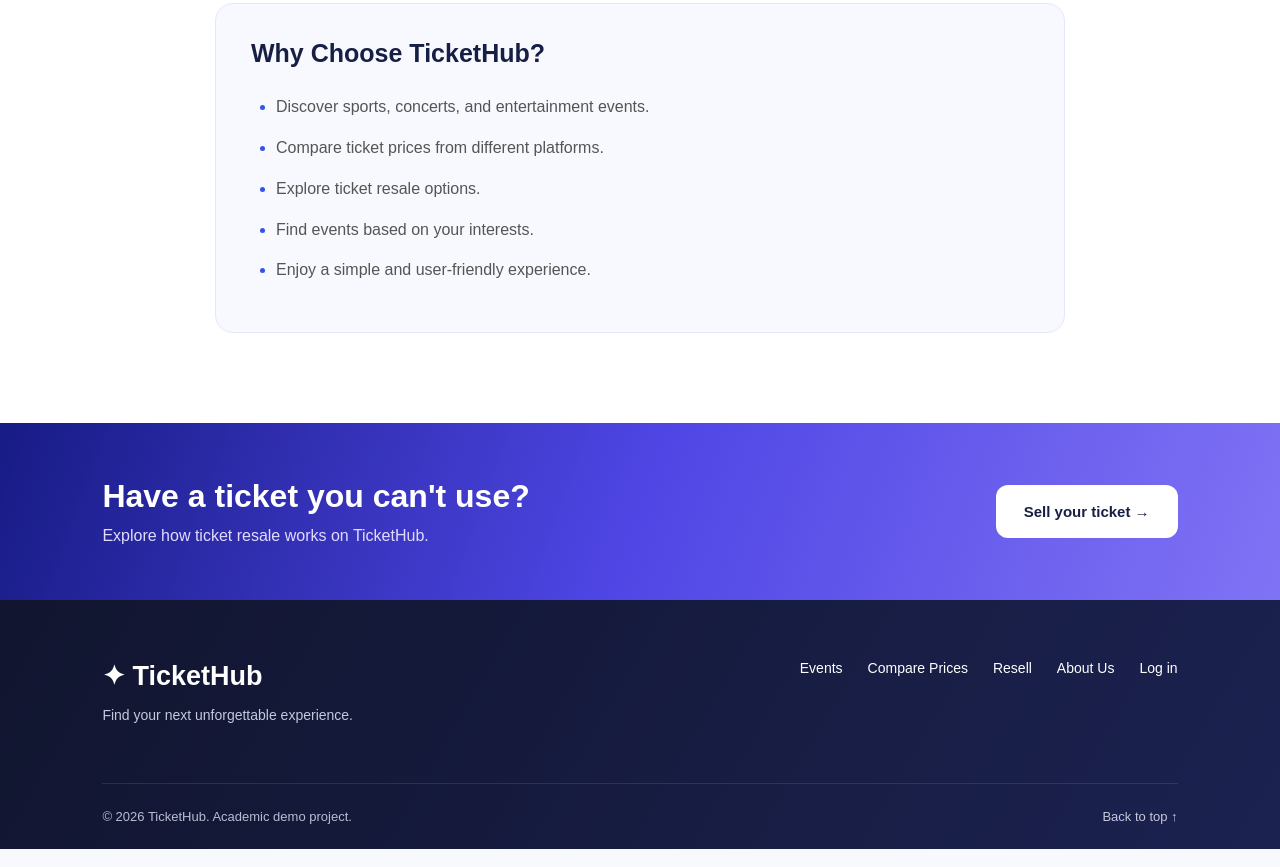
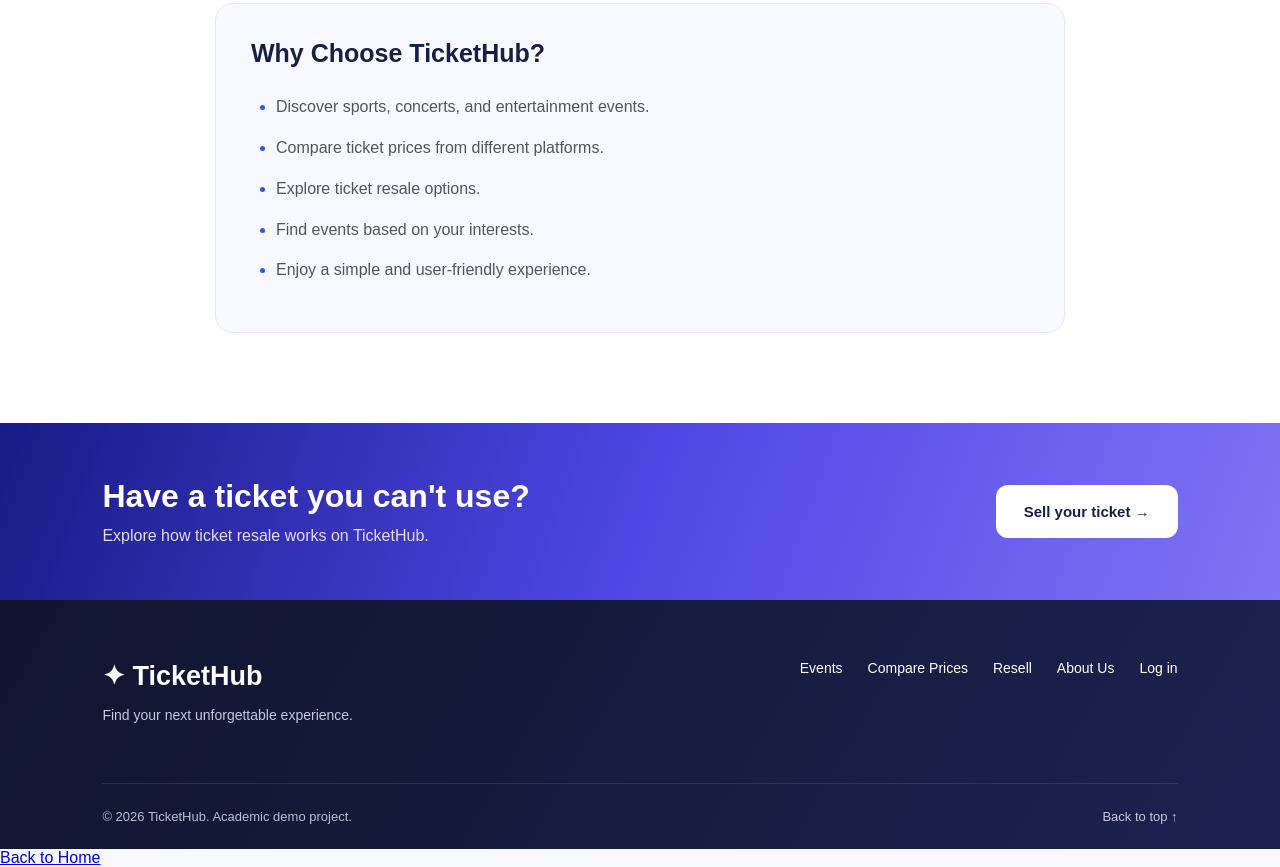
Before and after one commit to 4mela99-web/CPIS358-project, a plain HTML site: page index.html in a window 1280 px wide. Shown: the part 3460-4327 px from the top of the page. Drawn offline with Linux system fonts and the light colour scheme.

Commit message:
Update index.html

```diff
--- a/index.html
+++ b/index.html
@@ -1,3 +1,4 @@
+
 <!DOCTYPE html>
 <html lang="en">
 <head>
@@ -486,6 +487,8 @@
     </div>
 
 </footer>
-
+    <div class="back-home">
+    <a href="Untitled-13.html">Back to Home</a>
+</div>
 </body>
 </html>
```
